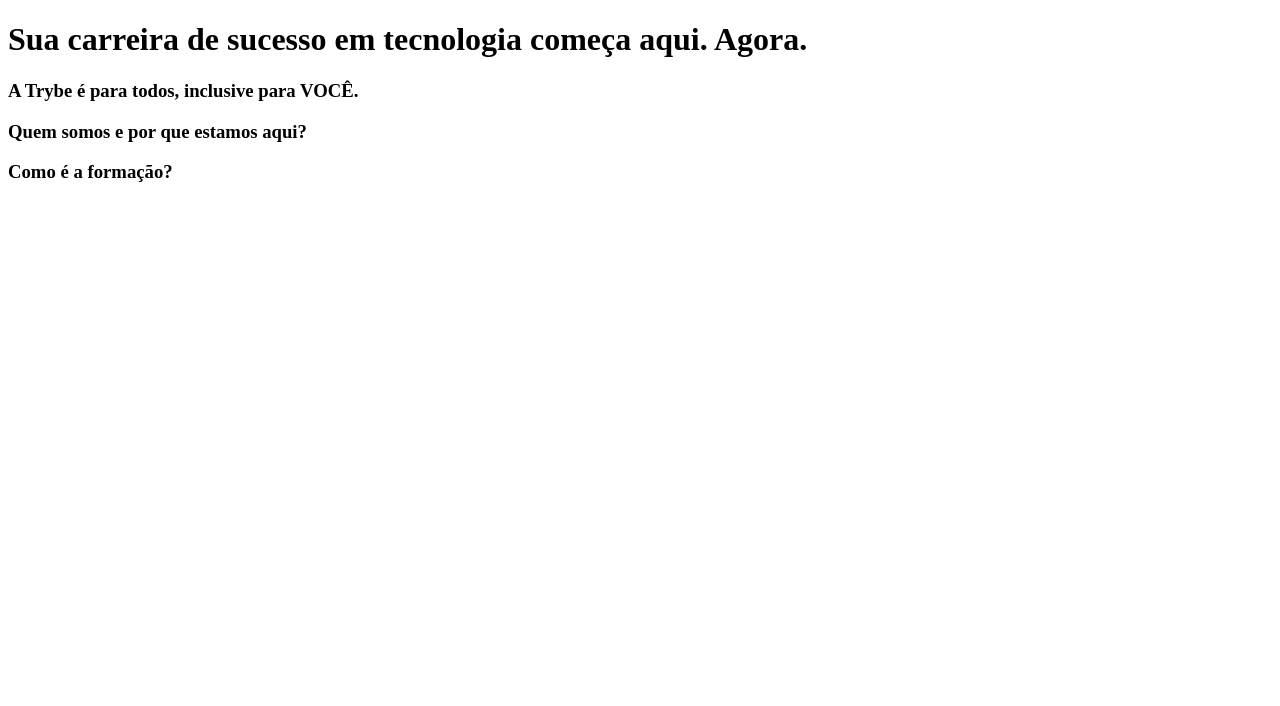
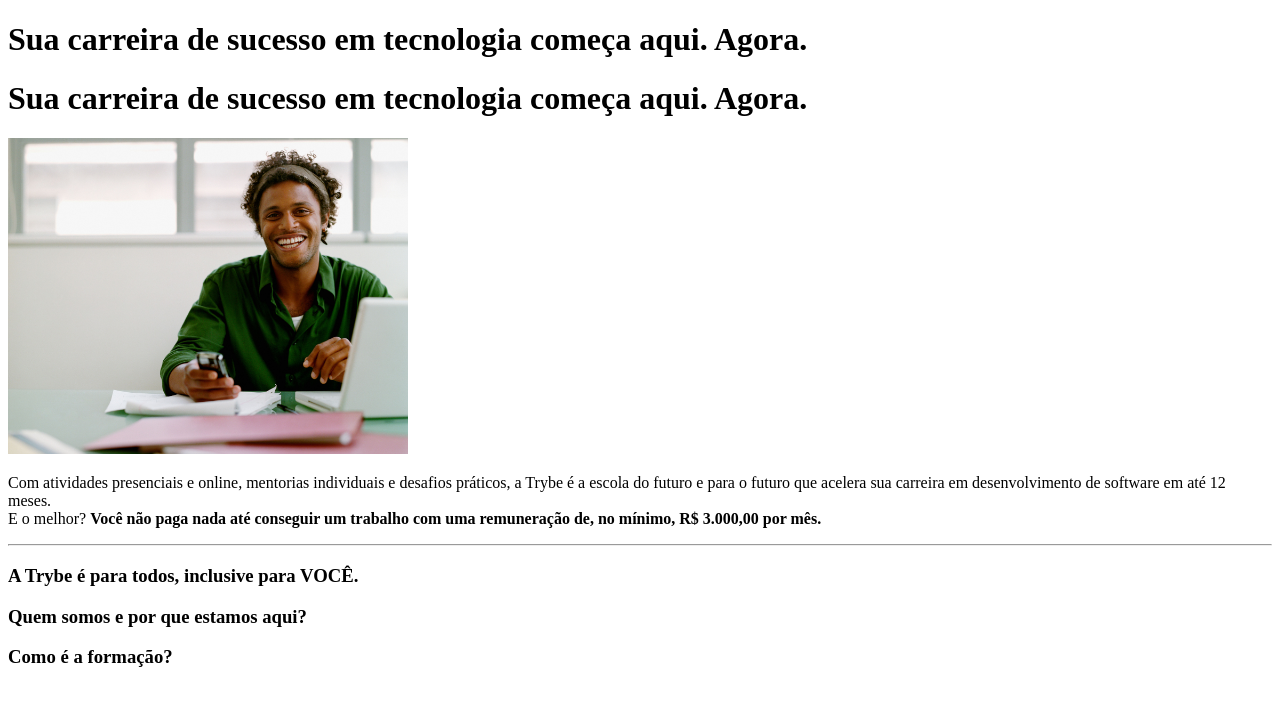
Before and after one commit to marcusthadeu/sd-016-b-live-lectures, a plain HTML site: page trybe_marketing.html in a window 1280 px wide. Drawn offline with Linux system fonts and the light colour scheme.

Commit message:
Finaliza a secao 1

```diff
--- a/trybe_marketing.html
+++ b/trybe_marketing.html
@@ -8,7 +8,14 @@
   <body>
     <!-- Seção 1 -->
     <h1>Sua carreira de sucesso em tecnologia começa aqui. Agora.</h1>
-
+    <h1>Sua carreira de sucesso em tecnologia começa aqui. Agora.</h1>
+    <img src="images/smiling-image.jpg" alt="Homem sorrindo" width="400px">
+    <p>
+      Com atividades presenciais e online, mentorias individuais e desafios práticos, a Trybe é a escola do futuro e para o futuro que acelera sua carreira em desenvolvimento de software em até 12 meses.
+      <br>
+      E o melhor? <strong>Você não paga nada até conseguir um trabalho com uma remuneração de, no mínimo, R$ 3.000,00 por mês.</strong>
+    </p>
+    <hr>
     <!-- Seção 2 -->
     <h3>A Trybe é para todos, inclusive para VOCÊ.</h3>
 
```
